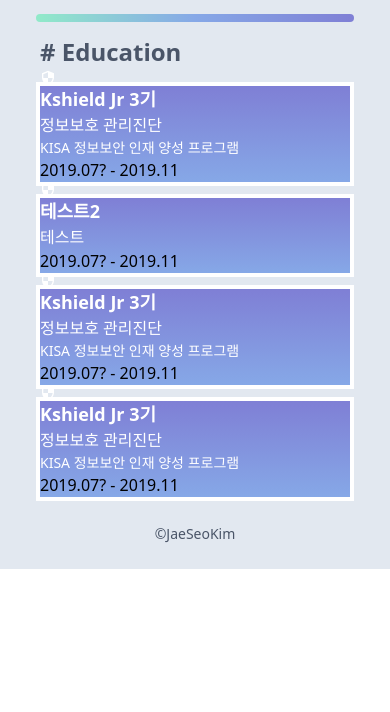
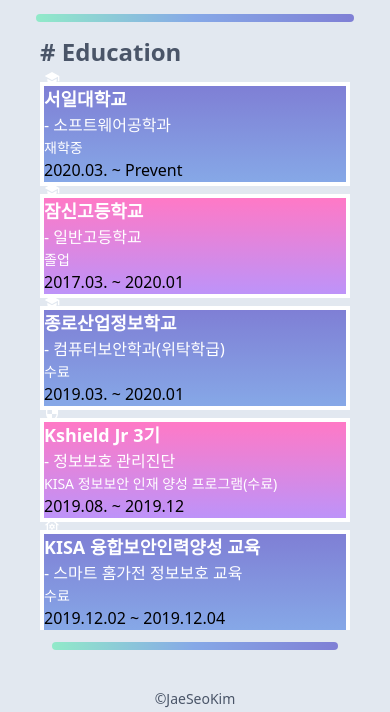
Before and after one commit to JaeSeoKim/portfolio, a Next.js app: page / in a window 390 px wide. Shown: the part 807-1519 px from the top of the page. Before the commit the page ends 1376 px from the top, so only its background shows below. Built offline with nearby package versions, Linux system fonts and the light colour scheme; no server answers.

Commit message:
:bug: FIX Css OverFlow

```diff
--- a/interfaces/index.ts
+++ b/interfaces/index.ts
@@ -1,6 +1,6 @@
 import * as CSS from 'csstype'
 
-export type education = {
+export type educationType = {
   title: string
   subTitle: string
   innerText?: string
@@ -10,12 +10,12 @@
   textColor: CSS.Color
   icon: JSX.Element
 }
-export type profileData = {
+export type profileType = {
   githubId: string
   name_en: string
   name_ko: string
   name_ch: string
   img: string
   about: string
-  education: education[]
+  education: educationType[]
 }
--- a/pages/index.tsx
+++ b/pages/index.tsx
@@ -1,74 +1,14 @@
 import marked from 'marked'
 import PhotoFrame from '../components/profile/PhotoFrame'
-import { profileData } from '../interfaces'
 import Divder from '../components/common/Divder'
 import GitContributions from '../components/profile/GitContributions'
 import {
   VerticalTimeline,
   VerticalTimelineElement
 } from 'react-vertical-timeline-component'
-import { MdSecurity } from 'react-icons/md'
 import { useContext } from 'react'
 import ThemeContext from '../lib/context/ThemContext'
-
-const data: profileData = {
-  githubId: 'JaeSeoKim',
-  img:
-    'https://avatars3.githubusercontent.com/u/48559454?s=460&u=a5ca89eef46c643ba9e49f7373c27ad2f27c90d3&v=4',
-  name_en: 'JaeSeoKim',
-  name_ko: '김재서',
-  name_ch: '金材書',
-  about: `
-  - GitHub : [jaeseokim](https://github.com/JaeSeoKim)
-  - Blog : [tistory](http://jaeseokim.tistory.com/)
-  - **Kshield Jr 3기 정보보호 관리진단** 수료
-  - Kshield Jr 3기 **KISA 원장 인증상** 수상
-  - 서울특별시 창의아이디어 경진대회 은상 수상 ( **서울 시장상** )
-  - [**TeamMODU**](http://modusecurity.xyz/) 소속
-  `,
-  //  https://react-icons.github.io/
-  education: [
-    {
-      title: 'Kshield Jr 3기',
-      subTitle: '정보보호 관리진단',
-      innerText: 'KISA 정보보안 인재 양성 프로그램',
-      date: '2019.07? - 2019.11',
-      bgColor1: '#7f7fd5',
-      bgColor2: '#86a8e7',
-      textColor: '#FFF',
-      icon: <MdSecurity />
-    },
-    {
-      title: '테스트2',
-      subTitle: '테스트',
-      date: '2019.07? - 2019.11',
-      bgColor1: '#7f7fd5',
-      bgColor2: '#86a8e7',
-      textColor: '#FFF',
-      icon: <MdSecurity />
-    },
-    {
-      title: 'Kshield Jr 3기',
-      subTitle: '정보보호 관리진단',
-      innerText: 'KISA 정보보안 인재 양성 프로그램',
-      date: '2019.07? - 2019.11',
-      bgColor1: '#7f7fd5',
-      bgColor2: '#86a8e7',
-      textColor: '#FFF',
-      icon: <MdSecurity />
-    },
-    {
-      title: 'Kshield Jr 3기',
-      subTitle: '정보보호 관리진단',
-      innerText: 'KISA 정보보안 인재 양성 프로그램',
-      date: '2019.07? - 2019.11',
-      bgColor1: '#7f7fd5',
-      bgColor2: '#86a8e7',
-      textColor: '#FFF',
-      icon: <MdSecurity />
-    }
-  ]
-}
+import { profileData } from '../setting/profile'
 
 const IndexPage = () => {
   const { isDarkMode } = useContext(ThemeContext)
@@ -77,7 +17,7 @@
     <div className='flex justify-center flex-col'>
       <div id='Profile' className='flex justify-center'>
         <div className='flex flex-col md:flex-row'>
-          <PhotoFrame img={data.img} className='my-auto mx-auto' />
+          <PhotoFrame img={profileData.img} className='my-auto mx-auto' />
           <div
             className={
               isDarkMode
@@ -85,20 +25,25 @@
                 : 'flex flex-col lg:my-6 max-w-2xl text-gray-700'
             }
           >
-            <h1 className='text-3xl lg:text-4xl text-center'>{data.name_en}</h1>
+            <h1 className='text-3xl lg:text-4xl text-center'>
+              {profileData.name_en}
+            </h1>
             <h2 className='text-2xl lg:text-4xl text-center'>
-              {data.name_ko}
-              {'\t'}({data.name_ch})
+              {profileData.name_ko}
+              {'\t'}({profileData.name_ch})
             </h2>
             <Divder color />
             <div
               className='px-4 break-words'
-              dangerouslySetInnerHTML={{ __html: marked(data.about) }}
+              dangerouslySetInnerHTML={{ __html: marked(profileData.about) }}
             ></div>
           </div>
         </div>
       </div>
-      <GitContributions className={'m-4 mx-auto'} githubId={data.githubId} />
+      <GitContributions
+        className={'m-4 mx-auto'}
+        githubId={profileData.githubId}
+      />
       <Divder color id='Education' />
       <div className='mx-4'>
         <a href='#Education'>
@@ -113,8 +58,8 @@
           </p>
         </a>
         <div>
-          <VerticalTimeline>
-            {data.education.map((value, index) => (
+          <VerticalTimeline className={'overflow-x-hidden px-1'}>
+            {profileData.education.map((value, index) => (
               <VerticalTimelineElement
                 key={index}
                 className='vertical-timeline-element--work'
@@ -140,6 +85,7 @@
             ))}
           </VerticalTimeline>
         </div>
+        <Divder color id='Awards' />
       </div>
     </div>
   )
--- a/setting/constants.ts
+++ b/setting/constants.ts
@@ -13,3 +13,7 @@
   SITE_NAME: 'JaeSeoKim Portfolio',
   SITE_TITLE: 'JaeSeoKim Portfolio'
 }
+
+export const profile: main.profile = {
+
+}
--- /dev/null
+++ b/setting/profile.tsx
@@ -0,0 +1,75 @@
+import { profileType, educationType } from '../interfaces/index'
+import { user } from './constants'
+import { MdSecurity, MdSchool } from 'react-icons/md'
+import { RiHomeGearLine } from 'react-icons/ri'
+
+export const educationData: educationType[] = [
+  {
+    title: '서일대학교',
+    subTitle: '- 소프트웨어공학과',
+    innerText: '재학중',
+    date: '2020.03. ~ Prevent',
+    bgColor1: '#7f7fd5',
+    bgColor2: '#86a8e7',
+    textColor: '#FFF',
+    icon: <MdSchool />
+  },
+  {
+    title: '잠신고등학교',
+    subTitle: '- 일반고등학교',
+    innerText: '졸업',
+    date: '2017.03. ~ 2020.01',
+    bgColor1: '#ff79c6',
+    bgColor2: '#bd93f9',
+    textColor: '#FFF',
+    icon: <MdSchool />
+  },
+  {
+    title: '종로산업정보학교',
+    subTitle: '- 컴퓨터보안학과(위탁학급)',
+    innerText: '수료',
+    date: '2019.03. ~ 2020.01',
+    bgColor1: '#7f7fd5',
+    bgColor2: '#86a8e7',
+    textColor: '#FFF',
+    icon: <MdSchool />
+  },
+  {
+    title: 'Kshield Jr 3기',
+    subTitle: '- 정보보호 관리진단',
+    innerText: 'KISA 정보보안 인재 양성 프로그램(수료)',
+    date: '2019.08. ~ 2019.12',
+    bgColor1: '#ff79c6',
+    bgColor2: '#bd93f9',
+    textColor: '#FFF',
+    icon: <MdSecurity />
+  },
+  {
+    title: 'KISA 융합보안인력양성 교육',
+    subTitle: '- 스마트 홈가전 정보보호 교육',
+    innerText: '수료',
+    date: '2019.12.02 ~ 2019.12.04',
+    bgColor1: '#7f7fd5',
+    bgColor2: '#86a8e7',
+    textColor: '#FFF',
+    icon: <RiHomeGearLine />
+  }
+]
+
+export const profileData: profileType = {
+  githubId: user.githubId,
+  img:
+    'https://avatars3.githubusercontent.com/u/48559454?s=460&u=a5ca89eef46c643ba9e49f7373c27ad2f27c90d3&v=4',
+  name_en: 'JaeSeoKim',
+  name_ko: '김재서',
+  name_ch: '金材書',
+  about: `
+  - GitHub : [jaeseokim](https://github.com/JaeSeoKim)
+  - Blog : [tistory](http://jaeseokim.tistory.com/)
+  - **Kshield Jr 3기 정보보호 관리진단** 수료
+  - Kshield Jr 3기 **KISA 원장 인증상** 수상
+  - 서울특별시 창의아이디어 경진대회 은상 수상 ( **서울 시장상** )
+  - [**TeamMODU**](http://modusecurity.xyz/) 소속
+    `,
+  education: educationData
+}
```
